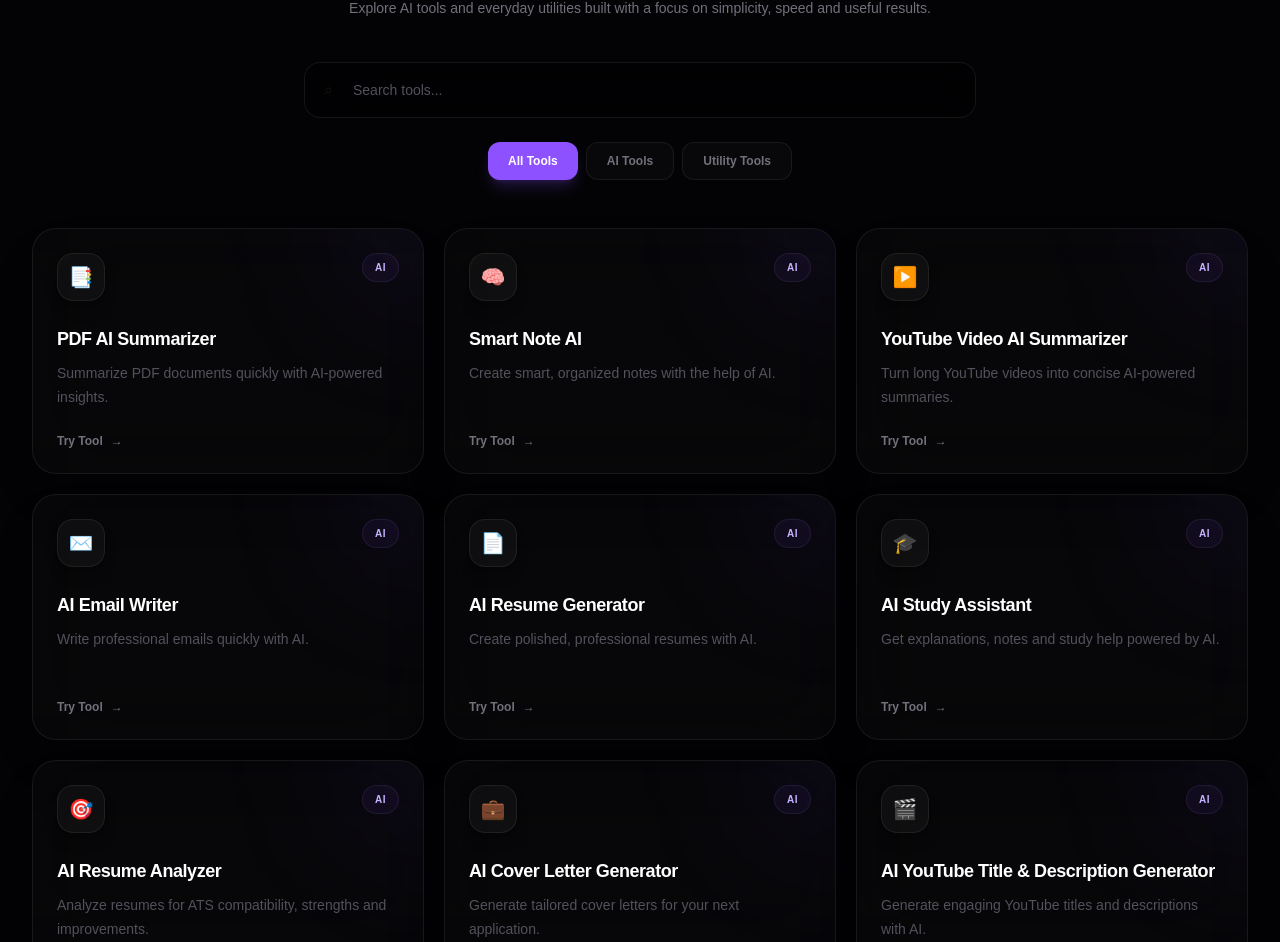
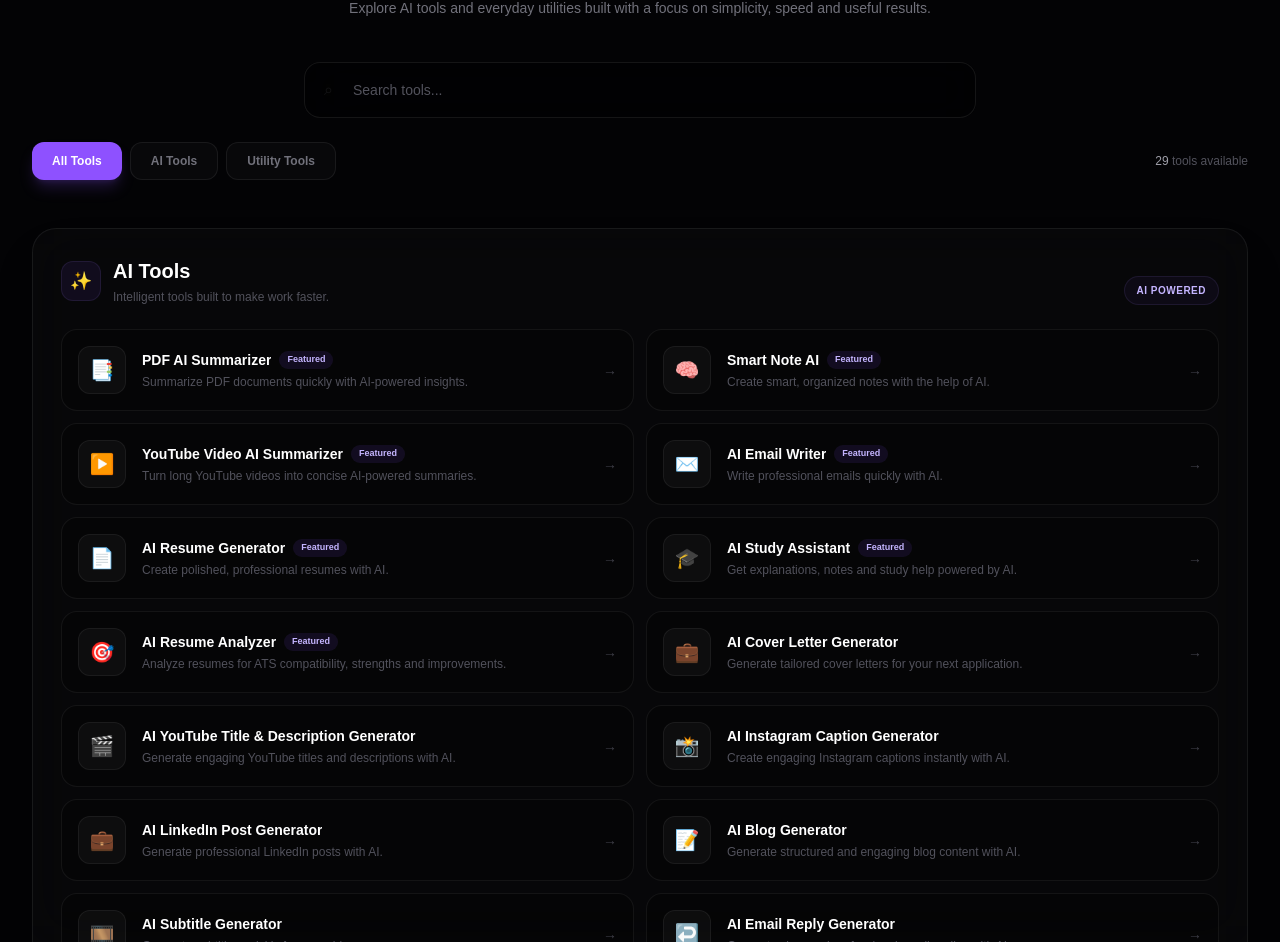
Before and after one commit to selfindependentkartik8-alt/krishaiworks, a Next.js app: page / in a window 1280 px wide. Shown: the part 2073-3015 px from the top of the page. Built offline with nearby package versions, Linux system fonts and the light colour scheme.

Commit message:
Update SEO metadata and sitemap

```diff
--- a/app/layout.tsx
+++ b/app/layout.tsx
@@ -2,7 +2,7 @@
 import "./globals.css";
 
 export const metadata: Metadata = {
-  metadataBase: new URL("https://krishaiworks.vercel.app"),
+  metadataBase: new URL("https://krishaiworks.com"),
 
   title: {
     default: "KrishAIWorks | AI Tools, Automation & Digital Solutions",
@@ -28,7 +28,7 @@
   authors: [
     {
       name: "KrishAIWorks",
-      url: "https://krishaiworks.vercel.app",
+      url: "https://krishaiworks.com",
     },
   ],
 
@@ -40,13 +40,13 @@
   category: "technology",
 
   alternates: {
-    canonical: "https://krishaiworks.vercel.app",
+    canonical: "https://krishaiworks.com",
   },
 
   openGraph: {
     type: "website",
     locale: "en_US",
-    url: "https://krishaiworks.vercel.app",
+    url: "https://krishaiworks.com",
     siteName: "KrishAIWorks",
     title: "KrishAIWorks | AI Tools, Automation & Digital Solutions",
     description:
--- a/app/page.tsx
+++ b/app/page.tsx
@@ -543,6 +543,7 @@
   id="tools"
   className="relative z-10 mx-auto w-full max-w-7xl scroll-mt-8 px-5 py-24 sm:px-8"
 >
+  {/* Section heading */}
   <div className="mx-auto max-w-3xl text-center">
     <div className="mx-auto inline-flex rounded-full border border-violet-400/10 bg-violet-500/[0.05] px-4 py-2 text-xs font-semibold uppercase tracking-[0.2em] text-violet-300">
       Explore Tools
@@ -578,8 +579,9 @@
     </div>
   </div>
 
-        {/* Categories */}
-        <div className="mt-6 flex flex-wrap justify-center gap-2">
+  {/* Category filters + stats */}
+  <div className="mt-6 flex flex-col items-center justify-between gap-4 sm:flex-row">
+    <div className="flex flex-wrap justify-center gap-2">
       {(["All", "AI", "Utility"] as const).map((category) => (
         <button
           key={category}
@@ -599,15 +601,169 @@
       ))}
     </div>
 
-        {/* Tool grid */}
-        <div className="mt-12 grid gap-5 sm:grid-cols-2 lg:grid-cols-3">
-          {filteredTools.map((tool) => (
-            <ToolCard key={tool.name} tool={tool} />
+    <div className="text-xs text-zinc-600">
+      <span className="text-zinc-400">{filteredTools.length}</span>{" "}
+      tools available
+    </div>
+  </div>
+
+  {/* ========================================================= */}
+  {/* PREMIUM TOOL DIRECTORY */}
+  {/* ========================================================= */}
+
+  <div className="mt-12 space-y-8">
+    {/* ======================================================= */}
+    {/* AI TOOLS */}
+    {/* ======================================================= */}
+
+    {(activeCategory === "All" || activeCategory === "AI") &&
+      filteredTools.some((tool) => tool.category === "AI") && (
+        <div className="rounded-3xl border border-white/[0.07] bg-white/[0.018] p-5 shadow-2xl shadow-black/20 backdrop-blur-xl sm:p-7">
+          {/* Category header */}
+          <div className="mb-6 flex flex-col gap-3 sm:flex-row sm:items-end sm:justify-between">
+            <div>
+              <div className="flex items-center gap-3">
+                <div className="flex h-10 w-10 items-center justify-center rounded-xl border border-violet-400/10 bg-violet-500/[0.08] text-lg">
+                  ✨
+                </div>
+
+                <div>
+                  <h3 className="text-xl font-bold text-white">
+                    AI Tools
+                  </h3>
+
+                  <p className="mt-1 text-xs text-zinc-600">
+                    Intelligent tools built to make work faster.
+                  </p>
+                </div>
+              </div>
+            </div>
+
+            <span className="w-fit rounded-full border border-violet-400/10 bg-violet-500/[0.05] px-3 py-1.5 text-[10px] font-semibold uppercase tracking-wider text-violet-300">
+              AI Powered
+            </span>
+          </div>
+
+          {/* AI tool list */}
+          <div className="grid gap-3 lg:grid-cols-2">
+            {filteredTools
+              .filter((tool) => tool.category === "AI")
+              .map((tool) => (
+                <a
+                  key={tool.name}
+                  href={tool.href}
+                  target="_blank"
+                  rel="noopener noreferrer"
+                  className="group flex items-center gap-4 rounded-2xl border border-white/[0.06] bg-black/25 p-4 transition duration-300 hover:-translate-y-0.5 hover:border-violet-400/20 hover:bg-white/[0.035] hover:shadow-lg hover:shadow-violet-500/[0.06]"
+                >
+                  {/* Icon */}
+                  <div className="flex h-12 w-12 shrink-0 items-center justify-center rounded-xl border border-white/[0.06] bg-white/[0.035] text-xl transition group-hover:border-violet-400/20 group-hover:bg-violet-500/[0.08]">
+                    {tool.icon}
+                  </div>
+
+                  {/* Text */}
+                  <div className="min-w-0 flex-1">
+                    <div className="flex items-center gap-2">
+                      <h4 className="truncate text-sm font-semibold text-white transition group-hover:text-violet-200">
+                        {tool.name}
+                      </h4>
+
+                      {tool.featured && (
+                        <span className="hidden shrink-0 rounded-full bg-violet-500/10 px-2 py-0.5 text-[9px] font-semibold text-violet-300 sm:inline-block">
+                          Featured
+                        </span>
+                      )}
+                    </div>
+
+                    <p className="mt-1 line-clamp-1 text-xs text-zinc-600">
+                      {tool.description}
+                    </p>
+                  </div>
+
+                  {/* Arrow */}
+                  <div className="shrink-0 text-sm text-zinc-700 transition group-hover:translate-x-1 group-hover:text-violet-300">
+                    →
+                  </div>
+                </a>
               ))}
           </div>
+        </div>
+      )}
 
+    {/* ======================================================= */}
+    {/* UTILITY TOOLS */}
+    {/* ======================================================= */}
+
+    {(activeCategory === "All" || activeCategory === "Utility") &&
+      filteredTools.some((tool) => tool.category === "Utility") && (
+        <div className="rounded-3xl border border-white/[0.07] bg-white/[0.018] p-5 shadow-2xl shadow-black/20 backdrop-blur-xl sm:p-7">
+          {/* Category header */}
+          <div className="mb-6 flex flex-col gap-3 sm:flex-row sm:items-end sm:justify-between">
+            <div>
+              <div className="flex items-center gap-3">
+                <div className="flex h-10 w-10 items-center justify-center rounded-xl border border-cyan-400/10 bg-cyan-500/[0.07] text-lg">
+                  🛠️
+                </div>
+
+                <div>
+                  <h3 className="text-xl font-bold text-white">
+                    Utility Tools
+                  </h3>
+
+                  <p className="mt-1 text-xs text-zinc-600">
+                    Simple utilities for everyday digital work.
+                  </p>
+                </div>
+              </div>
+            </div>
+
+            <span className="w-fit rounded-full border border-cyan-400/10 bg-cyan-500/[0.05] px-3 py-1.5 text-[10px] font-semibold uppercase tracking-wider text-cyan-300">
+              Free Utilities
+            </span>
+          </div>
+
+          {/* Utility tool list */}
+          <div className="grid gap-3 lg:grid-cols-2">
+            {filteredTools
+              .filter((tool) => tool.category === "Utility")
+              .map((tool) => (
+                <a
+                  key={tool.name}
+                  href={tool.href}
+                  target="_blank"
+                  rel="noopener noreferrer"
+                  className="group flex items-center gap-4 rounded-2xl border border-white/[0.06] bg-black/25 p-4 transition duration-300 hover:-translate-y-0.5 hover:border-cyan-400/20 hover:bg-white/[0.035] hover:shadow-lg hover:shadow-cyan-500/[0.05]"
+                >
+                  {/* Icon */}
+                  <div className="flex h-12 w-12 shrink-0 items-center justify-center rounded-xl border border-white/[0.06] bg-white/[0.035] text-xl transition group-hover:border-cyan-400/20 group-hover:bg-cyan-500/[0.07]">
+                    {tool.icon}
+                  </div>
+
+                  {/* Text */}
+                  <div className="min-w-0 flex-1">
+                    <h4 className="truncate text-sm font-semibold text-white transition group-hover:text-cyan-200">
+                      {tool.name}
+                    </h4>
+
+                    <p className="mt-1 line-clamp-1 text-xs text-zinc-600">
+                      {tool.description}
+                    </p>
+                  </div>
+
+                  {/* Arrow */}
+                  <div className="shrink-0 text-sm text-zinc-700 transition group-hover:translate-x-1 group-hover:text-cyan-300">
+                    →
+                  </div>
+                </a>
+              ))}
+          </div>
+        </div>
+      )}
+  </div>
+
+  {/* No results */}
   {filteredTools.length === 0 && (
-          <div className="mt-12 rounded-3xl border border-white/[0.07] bg-white/[0.02] px-6 py-16 text-center">
+    <div className="mt-10 rounded-3xl border border-white/[0.07] bg-white/[0.02] px-6 py-16 text-center">
       <div className="text-3xl">⌕</div>
 
       <h3 className="mt-4 text-lg font-semibold text-white">
@@ -617,10 +773,19 @@
       <p className="mt-2 text-sm text-zinc-600">
         Try searching for something else.
       </p>
+
+      <button
+        onClick={() => {
+          setSearch("");
+          setActiveCategory("All");
+        }}
+        className="mt-5 rounded-xl border border-violet-400/10 bg-violet-500/[0.08] px-5 py-2.5 text-xs font-semibold text-violet-300 transition hover:bg-violet-500/[0.13]"
+      >
+        Reset Search
+      </button>
     </div>
   )}
 </section>
-
       {/* ========================================================= */}
       {/* SERVICES */}
       {/* ========================================================= */}
--- a/app/robot.ts
+++ b/app/robot.ts
@@ -1,13 +1,11 @@
 import type { MetadataRoute } from "next";
 
 export default function robots(): MetadataRoute.Robots {
-  const baseUrl = "https://krishaiworks.vercel.app";
-
   return {
     rules: {
       userAgent: "*",
       allow: "/",
     },
-    sitemap: `${baseUrl}/sitemap.xml`,
+    sitemap: "https://krishaiworks.com/sitemap.xml",
   };
 }
--- a/app/sitemap.ts
+++ b/app/sitemap.ts
@@ -1,11 +1,9 @@
 import type { MetadataRoute } from "next";
 
 export default function sitemap(): MetadataRoute.Sitemap {
-  const baseUrl = "https://krishaiworks.vercel.app";
-
   return [
     {
-      url: baseUrl,
+      url: "https://krishaiworks.com",
       lastModified: new Date(),
       changeFrequency: "weekly",
       priority: 1,
```
Lines whose indentation alone changed are shown as unchanged.
